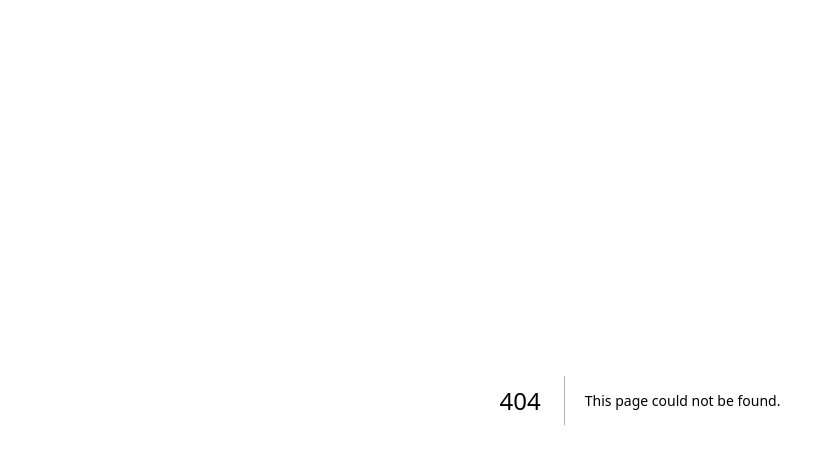
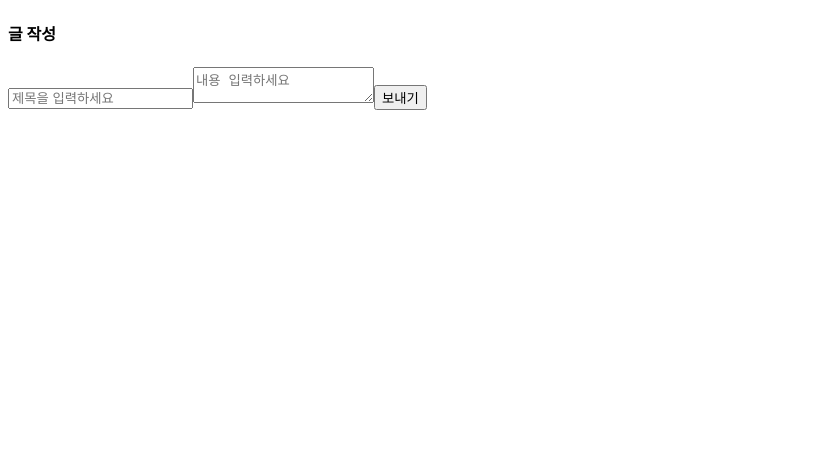
Before and after one commit to ljh37694/NextJsPractice, a Next.js app in the folder notice-board/: page /write in a window 1280 px wide. Before the commit this address had no page. Shown: the top 464 px of the page, without its empty margins (0-835 px from the left). Built offline with nearby package versions, Linux system fonts and the light colour scheme.

Commit message:
글 작성해서 DB에 데이터 보내는 기능 구현

```diff
--- /dev/null
+++ b/notice-board/app/write/page.js
@@ -0,0 +1,33 @@
+"use client";
+
+import { useRouter } from "next/navigation";
+
+export default function Write() {
+  const router = useRouter();
+
+  const onSubmit = (e) => {
+    e.preventDefault();
+
+    const form = document.postForm;
+
+    console.log(form.title.value, form.content.value)
+
+    fetch("/api/post", { method: "POST", body: JSON.stringify({
+      title: form.title.value,
+      content: form.content.value,
+    })});
+
+    router.push("/list");
+  };
+
+  return (
+    <div>
+      <h4>글 작성</h4>
+      <form name="postForm" onSubmit={onSubmit}>
+        <input placeholder="제목을 입력하세요" type="text" name="title" />
+        <textarea placeholder="내용 입력하세요" name="content"></textarea>
+        <button type="submit">보내기</button>
+      </form>
+    </div>
+  );
+}
--- /dev/null
+++ b/notice-board/pages/api/post.js
@@ -0,0 +1,31 @@
+import { connectDB } from "../../app/api/database";
+
+export default async function handler(req, res) {
+  try {
+    const client = await connectDB;
+    const db = client.db("NextForum");
+
+    const data = JSON.parse(req.body);
+
+    switch (req.method) {
+      case "GET":
+        break;
+      case "POST":
+        const result = await db.collection('posts').insertOne({
+          title: data.title,
+          content: data.content,
+        });
+
+        res.status(200).json(result);
+
+        break;
+      default:
+        res.send("hi");
+        break;
+    }
+
+    console.log(result);
+  } catch (e) {
+    res.status(500).json(e);
+  }
+}
```
